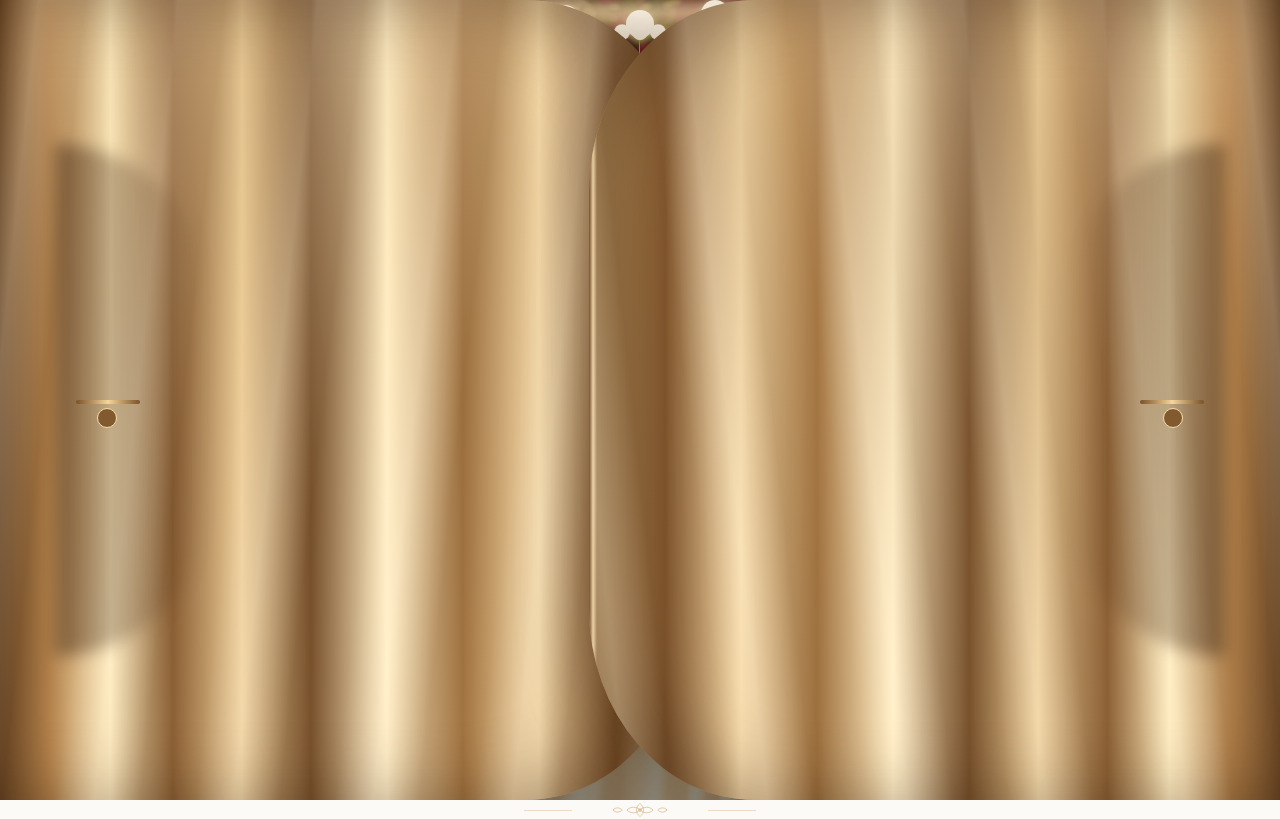
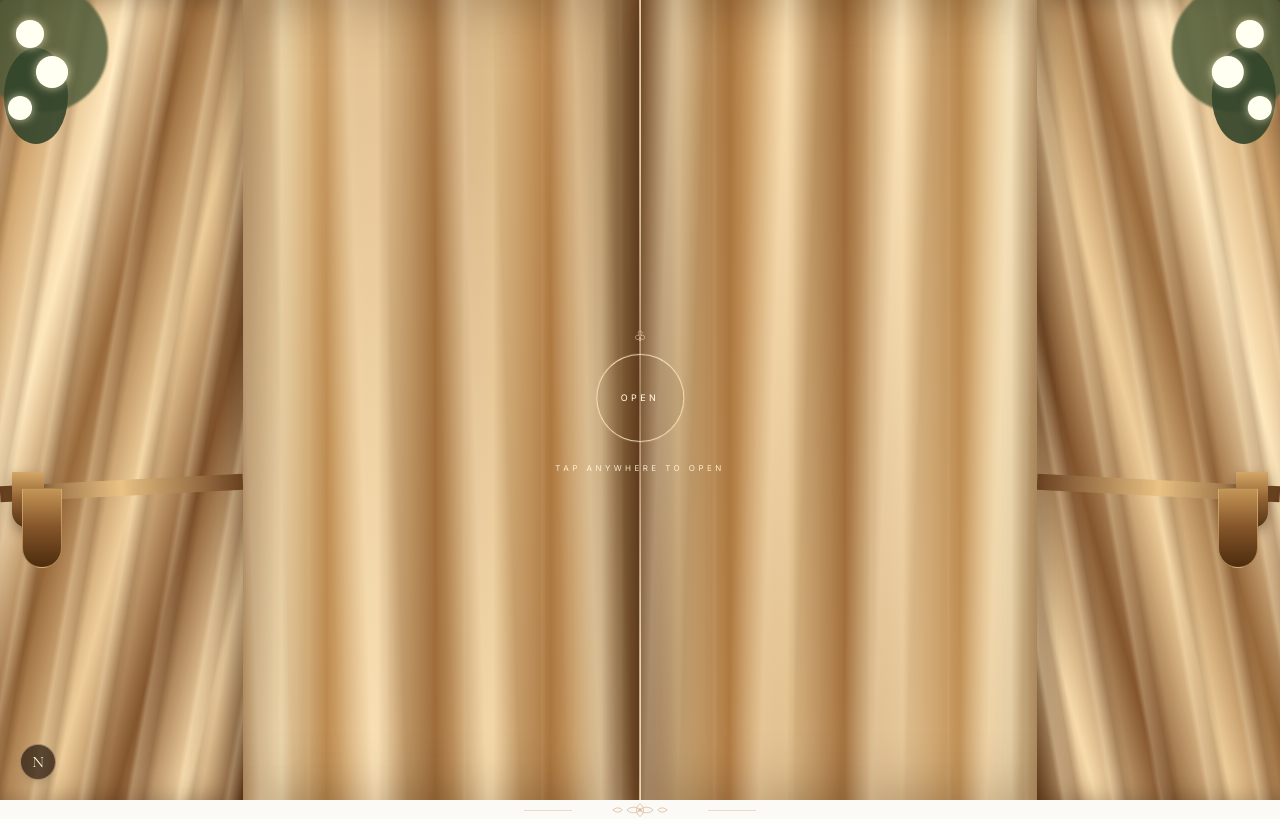
Before and after one commit to NikethVelala/NikSha, a Next.js app: page / in a window 1280 px wide. Shown: the top 819 px of the page. Built offline with nearby package versions, Linux system fonts and the light colour scheme.

Commit message:
Match cinematic curtain opening reference

```diff
--- a/components/Hero/Hero.tsx
+++ b/components/Hero/Hero.tsx
@@ -6,15 +6,15 @@ import { ArrowDown } from "lucide-react";
 import { useEffect, useState } from "react";
 import { wedding } from "@/data/wedding";
 
-const drops = [
-  { left: "8%", height: "16vh", delay: 0 },
-  { left: "22%", height: "12vh", delay: 0.4 },
-  { left: "37%", height: "18vh", delay: 0.2 },
-  { left: "52%", height: "13vh", delay: 0.6 },
-  { left: "67%", height: "17vh", delay: 0.3 },
-  { left: "82%", height: "12vh", delay: 0.5 },
-  { left: "94%", height: "16vh", delay: 0.1 },
+const bells = [
+  { left: "14%", delay: 0, height: "72px" },
+  { left: "30%", delay: 0.35, height: "92px" },
+  { left: "46%", delay: 0.15, height: "70px" },
+  { left: "62%", delay: 0.45, height: "94px" },
+  { left: "78%", delay: 0.2, height: "72px" },
 ];
+
+const garlandDots = Array.from({ length: 38 });
 
 export default function Hero() {
   const [opening, setOpening] = useState(false);
@@ -29,7 +29,7 @@ export default function Hero() {
       requestAnimationFrame(() => {
         document.getElementById("welcome")?.scrollIntoView({ behavior: "smooth", block: "start" });
       });
-    }, 2200);
+    }, 2300);
     return () => window.clearTimeout(timer);
   }, [opening]);
 
@@ -39,7 +39,7 @@ export default function Hero() {
 
   return (
     <section
-      className="relative min-h-[100svh] w-full overflow-hidden bg-[#211810] text-white"
+      className="relative min-h-[100svh] w-full overflow-hidden bg-[#3b2415] text-white"
       onClick={open}
       role="button"
       tabIndex={0}
@@ -51,59 +51,145 @@ export default function Hero() {
         }
       }}
     >
-      <Image src="/images/hero.jpg" alt={`${groom} and ${bride}`} fill priority sizes="100vw" className="object-cover object-[center_35%] sm:object-center" />
-      <div className="absolute inset-0 bg-gradient-to-b from-black/20 via-transparent to-black/45" />
-
-      {!opening && (
-        <motion.div initial={{ opacity: 0, y: 12 }} animate={{ opacity: 1, y: 0 }} transition={{ duration: 0.8, delay: 0.4 }} className="absolute inset-x-0 bottom-[9%] z-50 flex flex-col items-center text-center">
-          <p className="mb-4 text-[9px] uppercase tracking-[0.4em] text-white/80">An invitation to celebrate love</p>
-          <div className="flex h-20 w-20 items-center justify-center rounded-full border border-white/70 bg-black/10 backdrop-blur-sm sm:h-[88px] sm:w-[88px]">
-            <span className="flex flex-col items-center gap-1 text-[8px] uppercase tracking-[0.28em]"><span>Open</span><ArrowDown className="h-4 w-4 text-[#f1d19a]" strokeWidth={1.1} /></span>
-          </div>
-          <p className="mt-4 text-[8px] uppercase tracking-[0.34em] text-white/65">Tap to begin</p>
-        </motion.div>
-      )}
+      <Image
+        src="/images/hero.jpg"
+        alt={`${groom} and ${bride}`}
+        fill
+        priority
+        sizes="100vw"
+        className="object-cover object-[center_35%] sm:object-center"
+      />
+      <div className="absolute inset-0 bg-[#2a170b]/35" />
 
       {visible && (
         <div className="pointer-events-none fixed inset-0 z-[70] overflow-hidden" aria-hidden="true">
-          <motion.div initial={{ y: 0, opacity: 1 }} animate={opening ? { y: "-105%", opacity: 0 } : { y: 0, opacity: 1 }} transition={{ duration: 1.9, ease: [0.76, 0, 0.24, 1] }} className="absolute inset-x-0 top-0 h-[15vh] min-h-[82px]">
-            <div className="absolute inset-x-0 top-0 h-7 bg-gradient-to-b from-[#6f4823] via-[#c28a49] to-transparent" />
-            <div className="absolute inset-x-0 top-1 h-10 bg-gradient-to-b from-[#fff0ca]/90 via-[#d2a573]/70 to-transparent blur-sm" />
-            <div className="absolute inset-x-0 top-0 flex justify-between px-[2%]">{Array.from({ length: 17 }).map((_, i) => <span key={i} className="h-5 w-5 rounded-full bg-[#fff8e9] shadow-[0_2px_8px_rgba(255,239,192,.55)] sm:h-7 sm:w-7" style={{ marginTop: `${(i % 3) * 5}px` }} />)}</div>
-            <div className="absolute inset-x-0 top-8 flex justify-around">{drops.map((drop, i) => (
-              <motion.div key={i} initial={{ y: -4 }} animate={{ y: [-4, 2, -4] }} transition={{ duration: 3.5 + i * .15, delay: drop.delay, repeat: Infinity }} className="relative flex flex-col items-center" style={{ height: drop.height }}>
-                <div className="h-full w-px bg-gradient-to-b from-[#b38a50] via-[#e3c78e] to-[#805526]" />
-                <div className="absolute top-0 flex gap-0.5 -translate-y-1/2"><i className="h-4 w-4 rounded-full bg-[#fff8e9]" /><i className="h-4 w-4 rounded-full bg-[#fff8e9]" /><i className="h-4 w-4 rounded-full bg-[#fff8e9]" /></div>
-                <div className="absolute bottom-0 h-7 w-8 rounded-b-[55%] bg-gradient-to-b from-[#d1a65c] via-[#91652f] to-[#5b3c1c]" />
-              </motion.div>
-            ))}</div>
+          {/* Full-width floral canopy: the reference has a dense jasmine ceiling rather than a simple bar. */}
+          <motion.div
+            animate={opening ? { y: "-108%", opacity: 0 } : { y: 0, opacity: 1 }}
+            transition={{ duration: 2.05, ease: [0.76, 0, 0.24, 1] }}
+            className="absolute inset-x-0 top-0 h-[18vh] min-h-[108px]"
+          >
+            <div className="absolute inset-x-0 top-0 h-[58px] bg-gradient-to-b from-[#5d371b] via-[#b47739] to-transparent" />
+            <div className="absolute inset-x-0 top-0 h-10 bg-gradient-to-b from-[#fff2d0] via-[#d6a15d] to-transparent opacity-90 blur-[1px]" />
+            <div className="absolute inset-x-0 top-1 flex justify-between px-1 sm:px-2">
+              {garlandDots.map((_, index) => (
+                <span
+                  key={index}
+                  className="relative h-5 w-5 shrink-0 rounded-full bg-gradient-to-br from-[#fffaf0] via-[#f4d7a0] to-[#c58d4a] shadow-[0_2px_7px_rgba(255,235,185,.65)] sm:h-7 sm:w-7"
+                  style={{ marginTop: `${(index % 5) * 5}px` }}
+                >
+                  <span className="absolute -bottom-2 left-1/2 h-3 w-3 -translate-x-1/2 rounded-full bg-[#fff5dc]" />
+                </span>
+              ))}
+            </div>
+            <div className="absolute inset-x-0 top-[50px] flex justify-around">
+              {bells.map((bell, index) => (
+                <motion.div
+                  key={index}
+                  className="relative flex flex-col items-center"
+                  style={{ height: bell.height }}
+                  animate={{ y: [-2, 2, -2], rotate: [-1, 1, -1] }}
+                  transition={{ duration: 4 + index * 0.25, delay: bell.delay, repeat: Infinity, ease: "easeInOut" }}
+                >
+                  <div className="h-8 w-px bg-gradient-to-b from-[#e7c886] to-[#8a561f]" />
+                  <div className="h-6 w-5 rounded-b-[55%] border border-[#e4bd70] bg-gradient-to-b from-[#e3bd6e] via-[#9a6529] to-[#57320f] shadow-[0_3px_8px_rgba(50,25,7,.35)] sm:h-8 sm:w-7" />
+                  <div className="h-1.5 w-6 rounded-full bg-[#5c3714] shadow-[0_2px_4px_rgba(0,0,0,.3)] sm:w-8" />
+                  <span className="mt-0.5 h-2 w-2 rounded-full bg-[#e4bd70]" />
+                </motion.div>
+              ))}
+            </div>
           </motion.div>
 
-          <motion.div initial={{ x: 0 }} animate={opening ? { x: "-98%" } : { x: 0 }} transition={{ duration: 2.05, ease: [0.76, 0, 0.24, 1] }} className="absolute inset-y-0 left-0 z-20 w-[54%] origin-left overflow-hidden rounded-r-[24%]" style={{ background: "linear-gradient(90deg,#6f4823 0%,#b77f42 7%,#f5dfad 16%,#956332 25%,#e8c58b 35%,#81552b 45%,#f8e3b6 56%,#a8743b 67%,#efd09a 78%,#8b5a2c 89%,#d4a766 100%)", boxShadow: "inset -40px 0 70px rgba(57,31,11,.42), 20px 0 55px rgba(55,32,13,.25)" }}>
-            <div className="absolute inset-0 opacity-45 [background:repeating-linear-gradient(96deg,transparent_0%,rgba(255,248,228,.5)_5%,rgba(76,44,17,.22)_11%,transparent_18%)]" />
-            <div className="absolute inset-y-0 right-0 w-2 bg-gradient-to-l from-[#6b431f] via-[#f5dca9] to-transparent opacity-80" />
-            <div className="absolute left-[8%] top-[18%] h-[64%] w-[22%] rounded-r-full bg-gradient-to-r from-[#4a2c16]/50 to-transparent blur-sm" />
-            <div className="absolute left-[11%] top-1/2 h-1 w-16 rounded-full bg-gradient-to-r from-[#7f5325] via-[#f1ce8d] to-[#7f5325]" />
-            <div className="absolute left-[14%] top-[51%] h-5 w-5 rounded-full border border-[#f3d49b] bg-[#875b2b]" />
+          {/* Deep centre curtain. It stays completely straight at the middle, with a single fine seam. */}
+          <motion.div
+            animate={opening ? { x: "-103%" } : { x: 0 }}
+            transition={{ duration: 2.15, ease: [0.76, 0, 0.24, 1] }}
+            className="absolute inset-y-0 left-0 z-10 w-1/2 overflow-hidden"
+            style={{
+              background: "linear-gradient(90deg,#9b6631 0%,#d6a15c 7%,#f5d7a1 13%,#b77c3e 20%,#e9c78f 28%,#b47738 36%,#f7dfad 44%,#c18a49 51%,#f1d09a 59%,#a66e35 68%,#edc98f 77%,#b5793a 86%,#e9c48a 94%,#8d592b 100%)",
+              boxShadow: "inset -34px 0 62px rgba(66,35,10,.38), 18px 0 48px rgba(49,26,8,.24)",
+            }}
+          >
+            <div className="absolute inset-0 opacity-70 [background:repeating-linear-gradient(88deg,transparent_0%,rgba(255,246,219,.42)_5%,rgba(95,53,17,.2)_10%,transparent_17%)]" />
+            <div className="absolute inset-0 opacity-35 [background:repeating-linear-gradient(90deg,transparent_0_72px,rgba(255,244,211,.16)_74px,transparent_78px)]" />
+            <div className="absolute inset-y-0 right-0 w-px bg-[#f9e5bd]/80" />
           </motion.div>
 
-          <motion.div initial={{ x: 0 }} animate={opening ? { x: "98%" } : { x: 0 }} transition={{ duration: 2.05, ease: [0.76, 0, 0.24, 1] }} className="absolute inset-y-0 right-0 z-20 w-[54%] origin-right overflow-hidden rounded-l-[24%]" style={{ background: "linear-gradient(90deg,#d4a766 0%,#8b5a2c 11%,#efd09a 22%,#a8743b 33%,#f8e3b6 44%,#81552b 55%,#e8c58b 65%,#956332 75%,#f5dfad 84%,#b77f42 93%,#6f4823 100%)", boxShadow: "inset 40px 0 70px rgba(57,31,11,.42), -20px 0 55px rgba(55,32,13,.25)" }}>
-            <div className="absolute inset-0 opacity-45 [background:repeating-linear-gradient(84deg,transparent_0%,rgba(255,248,228,.5)_5%,rgba(76,44,17,.22)_11%,transparent_18%)]" />
-            <div className="absolute inset-y-0 left-0 w-2 bg-gradient-to-r from-[#6b431f] via-[#f5dca9] to-transparent opacity-80" />
-            <div className="absolute right-[8%] top-[18%] h-[64%] w-[22%] rounded-l-full bg-gradient-to-l from-[#4a2c16]/50 to-transparent blur-sm" />
-            <div className="absolute right-[11%] top-1/2 h-1 w-16 rounded-full bg-gradient-to-r from-[#7f5325] via-[#f1ce8d] to-[#7f5325]" />
-            <div className="absolute right-[14%] top-[51%] h-5 w-5 rounded-full border border-[#f3d49b] bg-[#875b2b]" />
+          <motion.div
+            animate={opening ? { x: "103%" } : { x: 0 }}
+            transition={{ duration: 2.15, ease: [0.76, 0, 0.24, 1] }}
+            className="absolute inset-y-0 right-0 z-10 w-1/2 overflow-hidden"
+            style={{
+              background: "linear-gradient(90deg,#8d592b 0%,#e9c48a 6%,#b5793a 14%,#edc98f 23%,#a66e35 32%,#f1d09a 41%,#c18a49 50%,#f7dfad 58%,#b47738 66%,#e9c78f 74%,#b77c3e 82%,#f5d7a1 89%,#d6a15c 95%,#9b6631 100%)",
+              boxShadow: "inset 34px 0 62px rgba(66,35,10,.38), -18px 0 48px rgba(49,26,8,.24)",
+            }}
+          >
+            <div className="absolute inset-0 opacity-70 [background:repeating-linear-gradient(92deg,transparent_0%,rgba(255,246,219,.42)_5%,rgba(95,53,17,.2)_10%,transparent_17%)]" />
+            <div className="absolute inset-0 opacity-35 [background:repeating-linear-gradient(90deg,transparent_0_72px,rgba(255,244,211,.16)_74px,transparent_78px)]" />
+            <div className="absolute inset-y-0 left-0 w-px bg-[#f9e5bd]/80" />
           </motion.div>
 
-          <div className="absolute inset-x-0 top-0 h-[24vh] bg-[radial-gradient(circle_at_0_0,rgba(63,81,42,.9)_0_18%,transparent_19%),radial-gradient(circle_at_8%_8%,rgba(255,247,228,.95)_0_4%,transparent_5%),radial-gradient(circle_at_92%_8%,rgba(255,247,228,.95)_0_4%,transparent_5%),radial-gradient(circle_at_100%_0,rgba(63,81,42,.9)_0_18%,transparent_19%)]" />
+          {/* Ornate side drapes: wide folded panels gathered at mid-height, like the reference. */}
+          <motion.div
+            animate={opening ? { x: "-105%" } : { x: 0 }}
+            transition={{ duration: 2.2, ease: [0.76, 0, 0.24, 1] }}
+            className="absolute inset-y-0 left-0 z-20 w-[19%] min-w-[92px] origin-left overflow-hidden"
+            style={{ background: "linear-gradient(105deg,#6e401c 0%,#d0a064 14%,#f7deb0 29%,#9d6834 43%,#eac68e 58%,#8a562a 72%,#f2d39f 87%,#7a481f 100%)", boxShadow: "inset -12px 0 25px rgba(53,27,8,.35), 14px 0 35px rgba(50,25,8,.24)" }}
+          >
+            <div className="absolute inset-0 [background:repeating-linear-gradient(100deg,transparent_0_22px,rgba(255,241,207,.22)_27px,rgba(82,42,12,.18)_40px,transparent_48px)]" />
+            <div className="absolute bottom-[38%] left-0 h-4 w-full rotate-[-3deg] bg-gradient-to-r from-[#6d401b] via-[#e7bc78] to-[#71431f]" />
+            <div className="absolute bottom-[34%] left-[5%] h-14 w-8 rounded-b-full bg-gradient-to-b from-[#d4a25b] via-[#95602b] to-[#5c3513] shadow-[0_5px_12px_rgba(50,25,8,.35)]" />
+            <div className="absolute bottom-[29%] left-[9%] h-20 w-10 rounded-b-full border border-[#e2b96f]/60 bg-gradient-to-b from-[#c6924b] via-[#8a5525] to-[#55300f]" />
+          </motion.div>
 
+          <motion.div
+            animate={opening ? { x: "105%" } : { x: 0 }}
+            transition={{ duration: 2.2, ease: [0.76, 0, 0.24, 1] }}
+            className="absolute inset-y-0 right-0 z-20 w-[19%] min-w-[92px] origin-right overflow-hidden"
+            style={{ background: "linear-gradient(75deg,#7a481f 0%,#f2d39f 13%,#8a562a 28%,#eac68e 43%,#9d6834 57%,#f7deb0 72%,#d0a064 87%,#6e401c 100%)", boxShadow: "inset 12px 0 25px rgba(53,27,8,.35), -14px 0 35px rgba(50,25,8,.24)" }}
+          >
+            <div className="absolute inset-0 [background:repeating-linear-gradient(80deg,transparent_0_22px,rgba(255,241,207,.22)_27px,rgba(82,42,12,.18)_40px,transparent_48px)]" />
+            <div className="absolute bottom-[38%] right-0 h-4 w-full rotate-[3deg] bg-gradient-to-r from-[#71431f] via-[#e7bc78] to-[#6d401b]" />
+            <div className="absolute bottom-[34%] right-[5%] h-14 w-8 rounded-b-full bg-gradient-to-b from-[#d4a25b] via-[#95602b] to-[#5c3513] shadow-[0_5px_12px_rgba(50,25,8,.35)]" />
+            <div className="absolute bottom-[29%] right-[9%] h-20 w-10 rounded-b-full border border-[#e2b96f]/60 bg-gradient-to-b from-[#c6924b] via-[#8a5525] to-[#55300f]" />
+          </motion.div>
+
+          {/* Jasmine + greenery frame the top corners and the outer edges. */}
+          <div className="absolute left-0 top-0 z-30 h-[34vh] w-[16vw] min-w-[92px]">
+            <div className="absolute -left-5 -top-4 h-32 w-32 rounded-full bg-[#50613a]/85 blur-[1px]" />
+            <div className="absolute left-1 top-12 h-24 w-16 rounded-[55%] bg-[#354a2d]/90" />
+            <div className="absolute left-4 top-5 h-7 w-7 rounded-full bg-[#fff8e9] shadow-[0_0_10px_rgba(255,239,194,.7)]" />
+            <div className="absolute left-9 top-14 h-8 w-8 rounded-full bg-[#fff8e9] shadow-[0_0_10px_rgba(255,239,194,.7)]" />
+            <div className="absolute left-2 top-24 h-6 w-6 rounded-full bg-[#fff8e9] shadow-[0_0_10px_rgba(255,239,194,.7)]" />
+          </div>
+          <div className="absolute right-0 top-0 z-30 h-[34vh] w-[16vw] min-w-[92px] scale-x-[-1]">
+            <div className="absolute -left-5 -top-4 h-32 w-32 rounded-full bg-[#50613a]/85 blur-[1px]" />
+            <div className="absolute left-1 top-12 h-24 w-16 rounded-[55%] bg-[#354a2d]/90" />
+            <div className="absolute left-4 top-5 h-7 w-7 rounded-full bg-[#fff8e9] shadow-[0_0_10px_rgba(255,239,194,.7)]" />
+            <div className="absolute left-9 top-14 h-8 w-8 rounded-full bg-[#fff8e9] shadow-[0_0_10px_rgba(255,239,194,.7)]" />
+            <div className="absolute left-2 top-24 h-6 w-6 rounded-full bg-[#fff8e9] shadow-[0_0_10px_rgba(255,239,194,.7)]" />
+          </div>
+
+          {/* Exact-style centre seam and floral emblem above the opening control. */}
+          <div className="absolute inset-y-[18%] left-1/2 z-40 w-px -translate-x-1/2 bg-gradient-to-b from-transparent via-[#5c3518]/80 to-transparent" />
           {!opening && (
-            <motion.div initial={{ opacity: 0, scale: .96 }} animate={{ opacity: 1, scale: 1 }} transition={{ duration: .7, delay: .55 }} className="absolute left-1/2 top-1/2 flex -translate-x-1/2 -translate-y-1/2 flex-col items-center text-center">
-              <div className="mb-3 text-[10px] uppercase tracking-[.45em] text-[#fff5df]/85">NikSha</div>
-              <div className="flex h-[74px] w-[74px] items-center justify-center rounded-full border border-[#f5dfb2]/85 bg-[#5f411f]/25 text-[8px] uppercase tracking-[.32em] text-[#fff7e8] sm:h-[84px] sm:w-[84px]">Open</div>
-              <p className="mt-4 text-[8px] uppercase tracking-[.4em] text-[#fff4dc]/80">Tap anywhere to open</p>
+            <motion.div
+              initial={{ opacity: 0, y: 5 }}
+              animate={{ opacity: 1, y: 0 }}
+              transition={{ duration: 0.8, delay: 0.45 }}
+              className="absolute left-1/2 top-1/2 z-50 flex -translate-x-1/2 -translate-y-1/2 flex-col items-center"
+            >
+              <div className="mb-2 text-[#fff3d7] text-sm">♧</div>
+              <div className="flex h-[78px] w-[78px] items-center justify-center rounded-full border border-[#f7e2b7]/80 bg-[#6b451f]/10 text-[9px] uppercase tracking-[0.38em] text-[#fff5df] shadow-[0_0_0_1px_rgba(255,240,202,.08)] sm:h-[88px] sm:w-[88px]">
+                Open
+              </div>
+              <p className="mt-5 text-[8px] uppercase tracking-[0.43em] text-[#fff1d5]/85">Tap anywhere to open</p>
             </motion.div>
           )}
+
+          <div className="absolute bottom-4 left-5 z-50 flex h-9 w-9 items-center justify-center rounded-full border border-[#f3d7a2]/45 bg-[#2a1b11]/70 font-heading text-base text-[#fff2d3] shadow-lg sm:bottom-5 sm:left-5">
+            N
+          </div>
         </div>
       )}
     </section>
```
